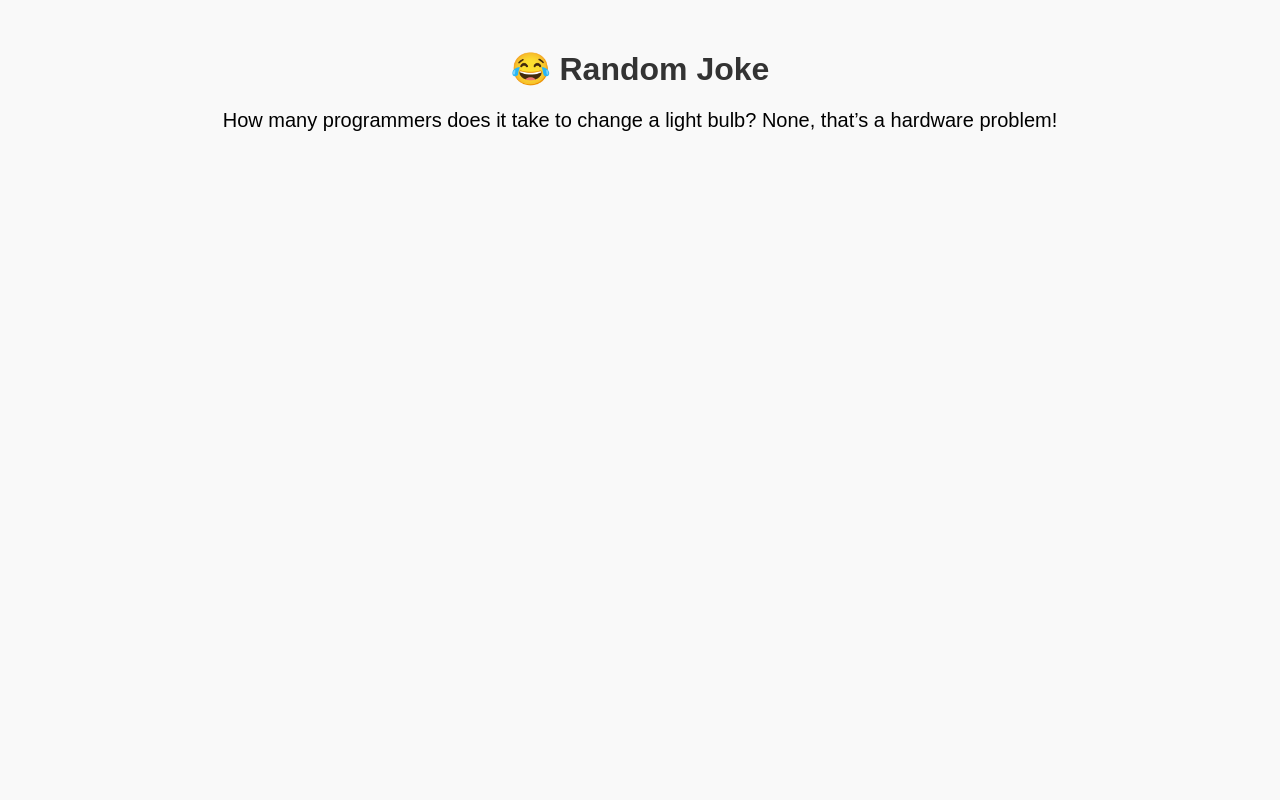
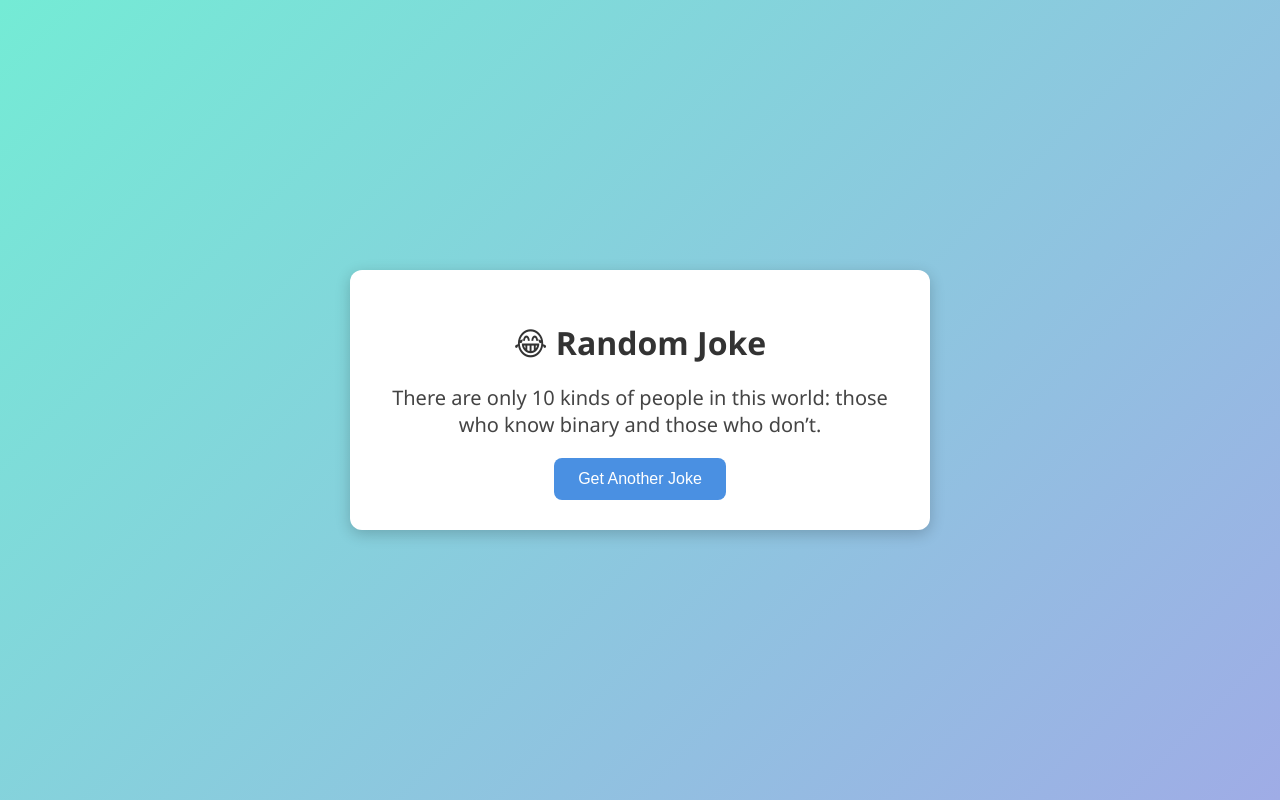
Before and after one commit to alekzz2005/random-joke-app, a Django app: page / in a window 1280 px wide. Run offline with Django 5.2, Linux system fonts and the light colour scheme.

Commit message:
feat(app): update views, template, and CSS styling

```diff
--- a/jokeproject/jokes/views.py
+++ b/jokeproject/jokes/views.py
@@ -1,12 +1,16 @@
 from django.shortcuts import render
 import random
 
-# Temporary joke list for testing (no DB yet)
+# Expanded joke list
 JOKES = [
     "Why don’t programmers like nature? It has too many bugs.",
     "Why do Python developers wear glasses? Because they don’t C#.",
     "How many programmers does it take to change a light bulb? None, that’s a hardware problem!",
-    "Debugging is like being the detective in a crime movie where you are also the murderer."
+    "Debugging is like being the detective in a crime movie where you are also the murderer.",
+    "A SQL query walks into a bar, approaches two tables and asks: 'May I join you?'",
+    "There are only 10 kinds of people in this world: those who know binary and those who don’t.",
+    "I told my computer I needed a break, and it said 'No problem, I’ll go to sleep.'",
+    "Why was the developer broke? Because he used up all his cache."
 ]
 
 def home(request):
--- a/jokeproject/static/css/style.css
+++ b/jokeproject/static/css/style.css
@@ -1,21 +1,52 @@
 body {
-    font-family: Arial, sans-serif;
-    background-color: #f9f9f9;
+    font-family: 'Segoe UI', Tahoma, Geneva, Verdana, sans-serif;
+    background: linear-gradient(135deg, #74ebd5, #9face6);
+    height: 100vh;
+    display: flex;
+    align-items: center;
+    justify-content: center;
+    margin: 0;
+}
+
+.container {
+    background: #fff;
+    padding: 30px 40px;
+    border-radius: 12px;
+    box-shadow: 0 4px 15px rgba(0,0,0,0.2);
     text-align: center;
-    margin-top: 50px;
+    max-width: 500px;
+    animation: fadeIn 0.6s ease-in-out;
 }
 
 h1 {
     color: #333;
+    margin-bottom: 20px;
 }
 
 p {
     font-size: 20px;
     margin: 20px 0;
+    color: #444;
+    transition: opacity 0.5s ease;
 }
 
 button {
-    padding: 10px 20px;
+    padding: 12px 24px;
     font-size: 16px;
     cursor: pointer;
+    border: none;
+    border-radius: 8px;
+    background: #4a90e2;
+    color: white;
+    transition: background 0.3s ease, transform 0.2s ease;
 }
+
+button:hover {
+    background: #357ABD;
+    transform: scale(1.05);
+}
+
+@keyframes fadeIn {
+    from { opacity: 0; transform: translateY(20px); }
+    to { opacity: 1; transform: translateY(0); }
+}
--- a/jokeproject/templates/jokes/home.html
+++ b/jokeproject/templates/jokes/home.html
@@ -5,9 +5,13 @@
     <meta charset="UTF-8">
     <title>Random Joke App</title>
     <link rel="stylesheet" href="{% static 'css/style.css' %}">
+    <script src="{% static 'js/script.js' %}" defer></script>
 </head>
 <body>
-    <h1>😂 Random Joke</h1>
-    <p>{{ joke }}</p>
+    <div class="container">
+        <h1>😂 Random Joke</h1>
+        <p id="joke">{{ joke }}</p>
+        <button id="new-joke">Get Another Joke</button>
+    </div>
 </body>
 </html>
```
